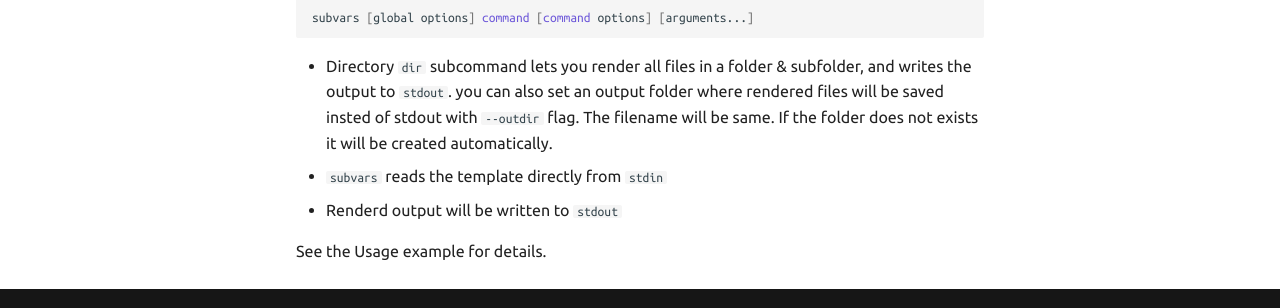
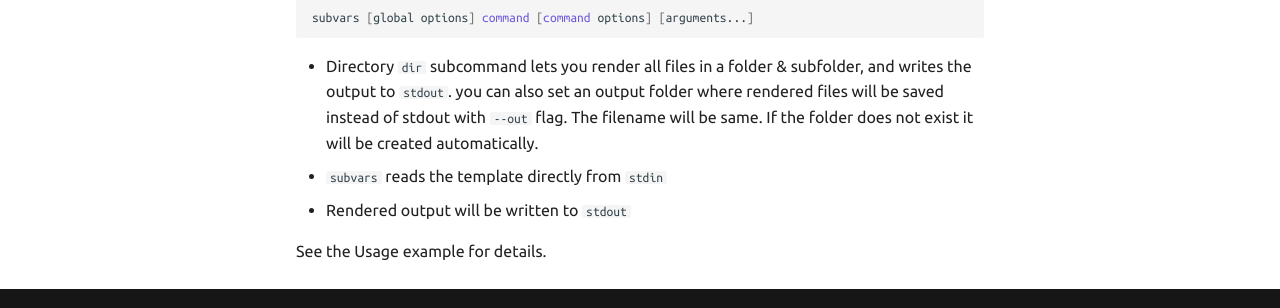
Before and after one commit to TektonOps/subvars, an MkDocs documentation site: the page built from docs/index.md, in a window 1280 px wide and 1053 px high. Shown: the part 700-1008 px from the top of the window. Built offline with MkDocs 1.6.1 and Material for MkDocs 9.7.7, drawn with Linux system fonts in a browser that asks for light colours; comment, search, counter and statistics services are not loaded.

Commit message:
docs: cleanup and add spacing

````diff
--- a/docs/index.md
+++ b/docs/index.md
@@ -6,9 +6,14 @@
 
 # Welcome!
 
-Substitute Variables (subvars) is a small utility which provides a way to render any [Go templates](https://golang.org/pkg/text/template/) from command line recognizing the object being passed in and drawing attributes from the object to create wanted text. It is very useful for template driven configuration files.
+Substitute Variables (subvars) is a small utility which provides a way to render any
+[Go templates](https://golang.org/pkg/text/template/) from command line recognizing the object
+being passed in and drawing attributes from the object to create wanted text. It is very useful
+for template driven configuration files.
 
-It uses [sprig v3](https://github.com/Masterminds/sprig) for [template functions](https://masterminds.github.io/sprig) which provides additional functions apart from standard library.
+It uses [sprig v3](https://github.com/Masterminds/sprig) for
+[template functions](https://masterminds.github.io/sprig)
+which provides additional functions apart from standard library.
 
 ## Reading and Rednering
 
@@ -16,9 +21,11 @@
 subvars [global options] command [command options] [arguments...]
 ```
 
-* Directory `dir` subcommand lets you render all files in a folder & subfolder, and writes the output to `stdout`.
-  you can also set an output folder where rendered files will be saved insted of stdout with `--outdir` flag. The filename will be same. If the folder does not exists it will be created automatically.
+* Directory `dir` subcommand lets you render all files in a folder & subfolder,
+  and writes the output to `stdout`.
+  you can also set an output folder where rendered files will be saved instead of stdout with `--out` flag.
+  The filename will be same. If the folder does not exist it will be created automatically.
 * `subvars` reads the template directly from `stdin`
-* Renderd output will be written to `stdout`
+* Rendered output will be written to `stdout`
 
 See the Usage example for details.
````
Also changed, not shown: docs/03-usage-examples.md (+1 -6 lines).
